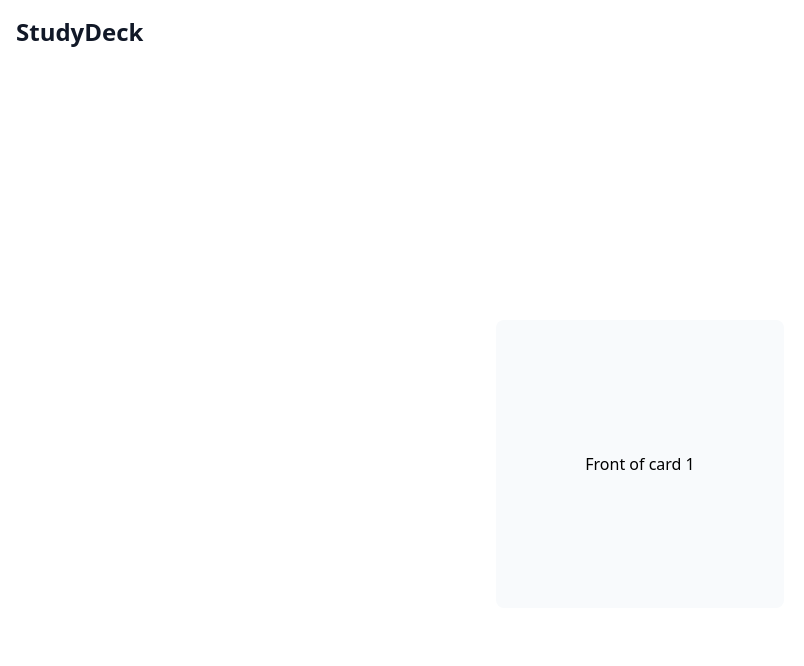
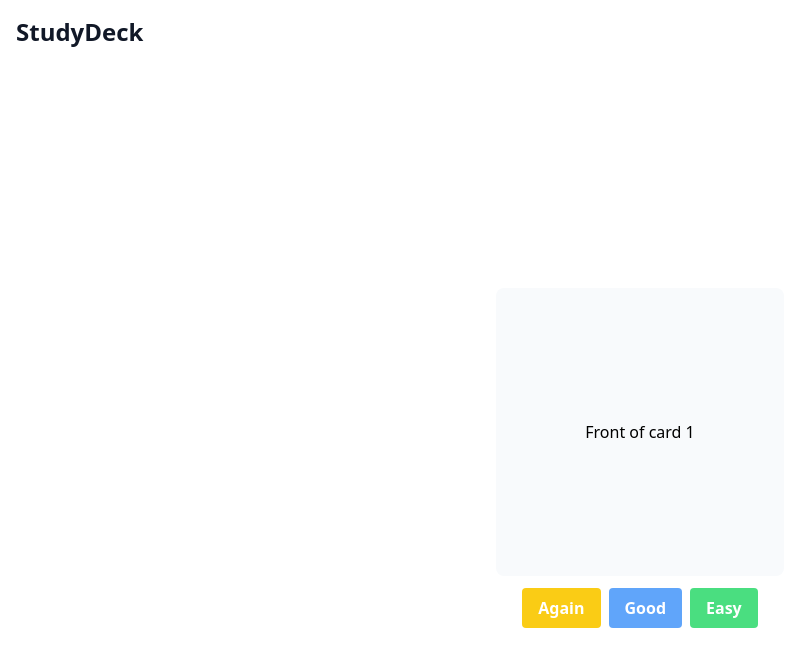
Before and after one commit to leosantosw/study-deck-app, a Next.js app: page / in a window 1280 px wide. Shown: the top 666 px of the page, without its empty margins (0-804 px from the left). Built offline with nearby package versions, Linux system fonts and the light colour scheme.

Commit message:
feat: add buttons to navigate in cards

```diff
--- a/src/app/page.tsx
+++ b/src/app/page.tsx
@@ -1,27 +1,27 @@
-'use client'
+"use client";
 import { useState } from "react";
 
 const content = [
   {
-    "front": "Front of card 1",
-    "back": "Back of card 1"
+    front: "Front of card 1",
+    back: "Back of card 1",
   },
   {
-    "front": "Front of card 2",
-    "back": "Back of card 2"
+    front: "Front of card 2",
+    back: "Back of card 2",
   },
   {
-    "front": "Front of card 3",
-    "back": "Back of card 3"
+    front: "Front of card 3",
+    back: "Back of card 3",
   },
   {
-    "front": "Front of card 4",
-    "back": "Back of card 4"
+    front: "Front of card 4",
+    back: "Back of card 4",
   },
   {
-    "front": "Front of card 5",
-    "back": "Back of card 5"
-  }
+    front: "Front of card 5",
+    back: "Back of card 5",
+  },
 ];
 
 function FlipCard() {
@@ -30,32 +30,32 @@ function FlipCard() {
 
   const handleClick = () => {
     setIsFlipped(!isFlipped);
-  }
+  };
 
   const handleNextCard = () => {
     setCurrentCard((currentCard + 1) % content.length);
     setIsFlipped(false);
-  }
+  };
 
   return (
     <div className="h-screen">
       <div className="flex items-center justify-between p-4">
         <h1 className="text-2xl font-bold text-gray-900">StudyDeck</h1>
       </div>
-      <div className="flex items-center justify-center h-full">
+      <div className="flex flex-col items-center justify-center h-screen">
         <div
           className="w-72 h-72 rounded-lg cursor-pointer grid place-content-center relative bg-slate-50"
           onClick={handleClick}
           style={{
             transformStyle: "preserve-3d",
             transition: "transform 0.6s",
-            transform: isFlipped ? "rotateY(180deg)" : "rotateY(0deg)"
+            transform: isFlipped ? "rotateY(180deg)" : "rotateY(0deg)",
           }}
         >
           <div
             className="absolute w-full h-full rounded-lg grid place-content-center"
             style={{
-              backfaceVisibility: "hidden"
+              backfaceVisibility: "hidden",
             }}
           >
             {content[currentCard].front}
@@ -64,12 +64,23 @@ function FlipCard() {
             className="absolute w-full h-full rounded-lg grid place-content-center"
             style={{
               transform: "rotateY(180deg)",
-              backfaceVisibility: "hidden"
+              backfaceVisibility: "hidden",
             }}
             onClick={handleNextCard}
           >
             {content[currentCard].back}
           </div>
+        </div>
+        <div className="p-2">
+          <button className="bg-yellow-400 hover:bg-red-700 text-white font-bold py-2 px-4 rounded m-1">
+            Again
+          </button>
+          <button className="bg-blue-400 hover:bg-blue-700 text-white font-bold py-2 px-4 rounded m-1">
+            Good
+          </button>
+          <button className="bg-green-400 hover:bg-green-700 text-white font-bold py-2 px-4 rounded m-1">
+            Easy
+          </button>
         </div>
       </div>
     </div>
```
